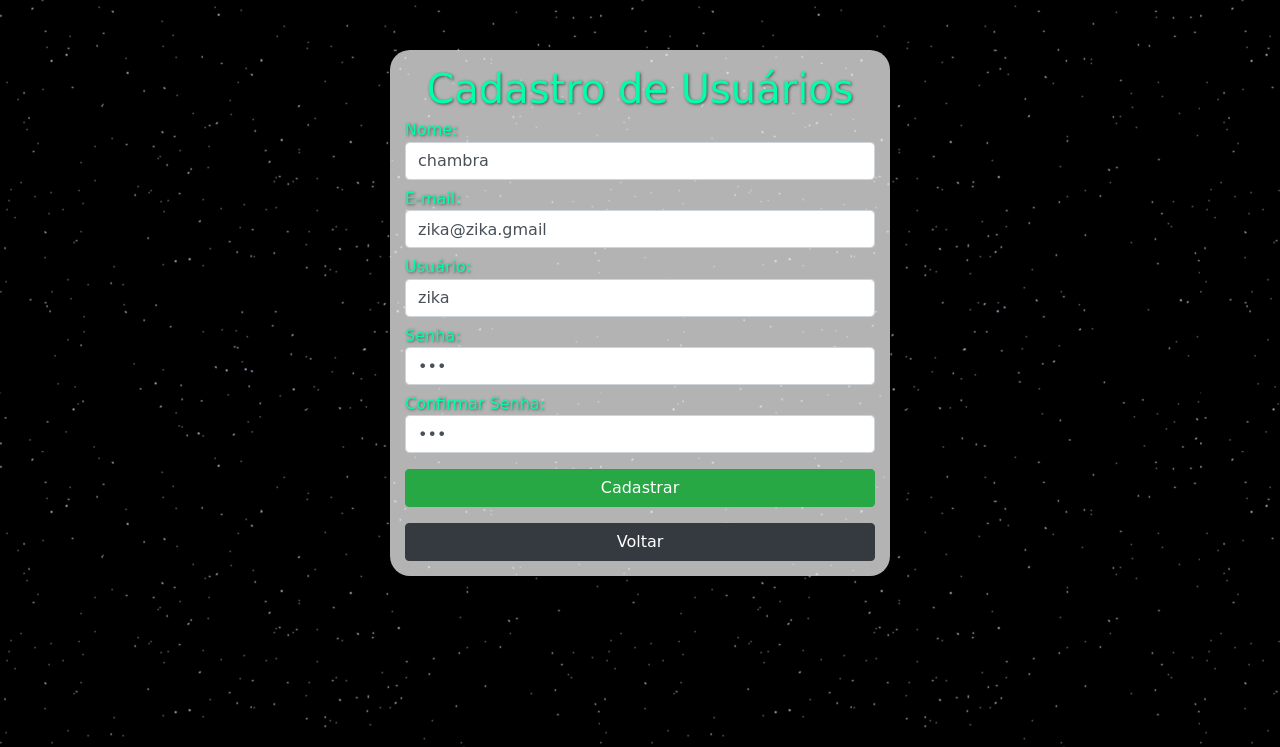
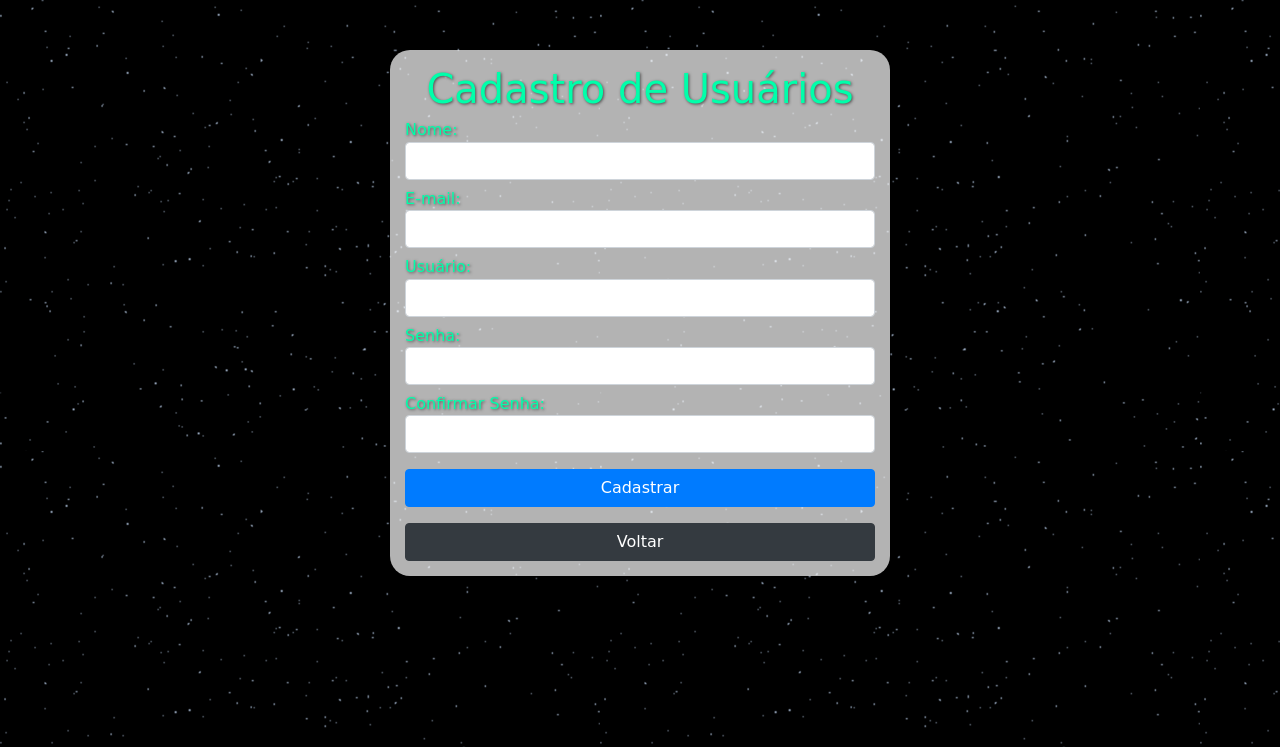
Before and after one commit to selmin01/Outer_Space, a PHP site: page /paginas/cadastro.php in a window 1280 px wide. Shown: the top 747 px of the page. Run offline with PHP 8.4, Linux system fonts and the light colour scheme.

Commit message:
Atualizações

```diff
--- a/acao/cadastraUsuario.php
+++ b/acao/cadastraUsuario.php
@@ -6,5 +6,4 @@ unset(_$POST["confir_senha"]);
 
 inserir('usuario', $_POST);
 
-
 ?>
--- a/paginas/cadastro.php
+++ b/paginas/cadastro.php
@@ -2,50 +2,48 @@
     <head>
         <meta charset="utf-8">
         <title>Outer Space</title>
-        <link rel="stylesheet" href="../assets/css/bootstrap.min.css" />
-        <link rel="stylesheet" href="../assets/css/main.css">
+        <link rel="stylesheet" href="../estilo/css/bootstrap.min.css"/>
+        <link rel="stylesheet" href="../estilo/css/main.css">
     </head>
     <body>
         <div class="container">
             <div class="mx-auto font box1">
                 <center><h1>Cadastro de Usuários</h1></center>
                 <br>
-            <form action="index.php" method="post" class="">
+                <form action="../acao/cadastraUsuario.php" method="post" class="">
                     <div class="form-group">
                         <label for="formGroupExampleInput">Nome:</label>
-	                <input type="text" class="form-control" name="nome" maxlength="50" value="chambra" required>
+                        <input type="text" class="form-control" name="nome" maxlength="50" required/>
                     </div>
 
                     <div class="form-group">
                         <label for="formGroupExampleInput">E-mail:</label>
-                    <input type="email" class="form-control" name="email" maxlength="80" value="zika@zika.gmail" required>
+                        <input type="email" class="form-control" name="email" maxlength="80" required/>
                     </div>
 
                     <div class="form-group">
                         <label for="formGroupExampleInput">Usuário:</label>
-                    <input type="text" class="form-control" name="nick" maxlength="50" value="zika" required>
+                        <input type="text" class="form-control" name="nick" maxlength="50" required/>
                     </div>
 
                     <div class="form-group">
                         <label for="formGroupExampleInput">Senha:</label>
-                    <input type="password" class="form-control" name="senha" maxlength="50" value="123" required>
+                        <input type="password" class="form-control" name="senha" maxlength="50" required/>
                     </div>
 
                     <div class="form-group">
                         <label for="formGroupExampleInput">Confirmar Senha:</label>
-                    <input type="password" class="form-control" name="confir_senha" maxlength="50" value="123" required>
+                        <input type="password" class="form-control" name="confir_senha" maxlength="50" required/>
                     </div>
 
-                <?php
-                echo "<a href='../index.php?pagina=home'><button type='submit' class='btn btn-success btn-block'>Cadastrar</button></a>";
-                ?>
+                    <a href="cadastraUsuario.php class="linkbtn"">
+                        <button type="submit" class="btn btn-primary btn-block">Cadastrar</button>
                     </a>
                 </form>
-            <?php
-              echo "<a href='../index.php?pagina='''><button type='submit' class='btn btn-dark btn-block'>Voltar</button></a>";
-            ?>
+                <a href="login.php" class="linkbtn">
+                    <button type="submit" class="btn btn-dark btn-block">Voltar</button>
+                </a>
             </div>
         </div>
-
     </body>
 </html>
```
Also changed, not shown: bancoOuterSpace/banco.php (+0 -21 lines), estilo/css/main.css (line endings or trailing spaces), paginas/login.php (line endings or trailing spaces), paginas/menu.php (line endings or trailing spaces). Lines whose indentation alone changed are shown as unchanged.
